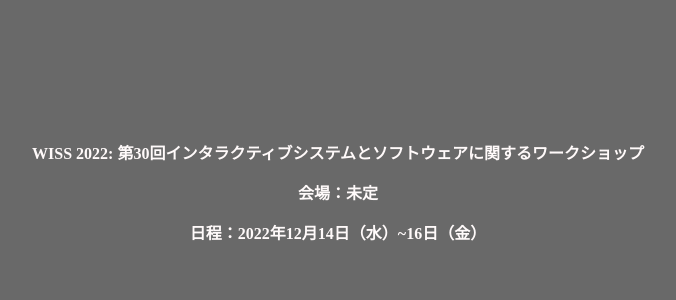
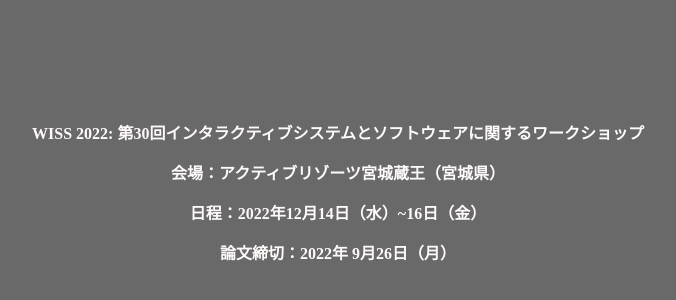
Before and after one commit to WISSOrg/web2022, a plain HTML site: page index.html in a window 1280 px wide. Shown: the part 208-508 px from the top of the page, without its empty margins (302-978 px from the left). Drawn offline with Linux system fonts and the light colour scheme.

Commit message:
update index page

```diff
--- a/index.html
+++ b/index.html
@@ -28,8 +28,9 @@
 <body>
 <div>
 <p><strong>WISS 2022: 第30回インタラクティブシステムとソフトウェアに関するワークショップ</strong></p>
-<p><strong>会場：未定</strong></p>
+<p><strong>会場：アクティブリゾーツ宮城蔵王（宮城県）</strong></p>
 <p><b>日程：2022年12月14日（水）~16日（金）</b></p>
+<p><b>論文締切：2022年 9月26日（月）</b></p>
 </div>
 </body>
 </html>
```
